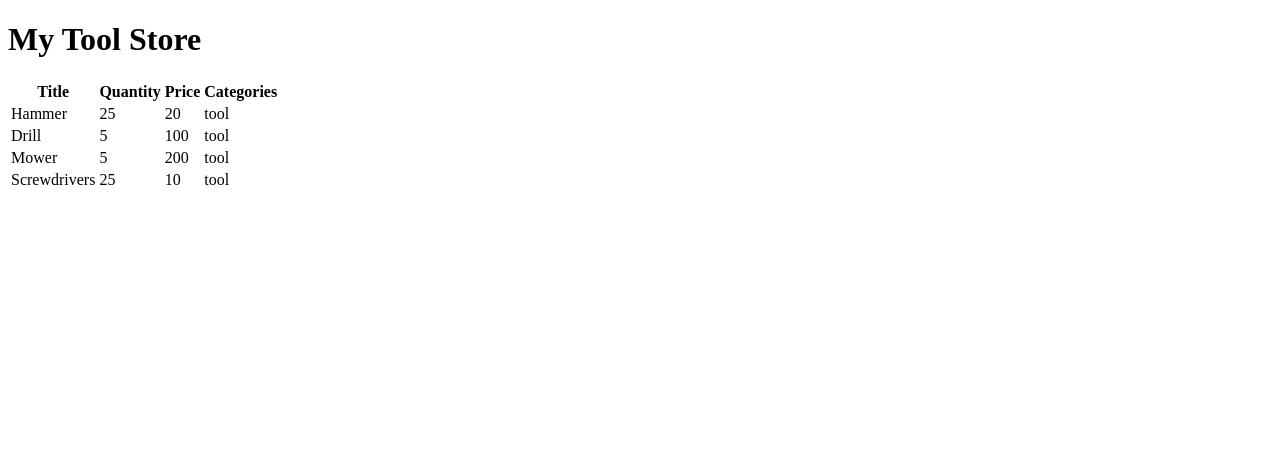
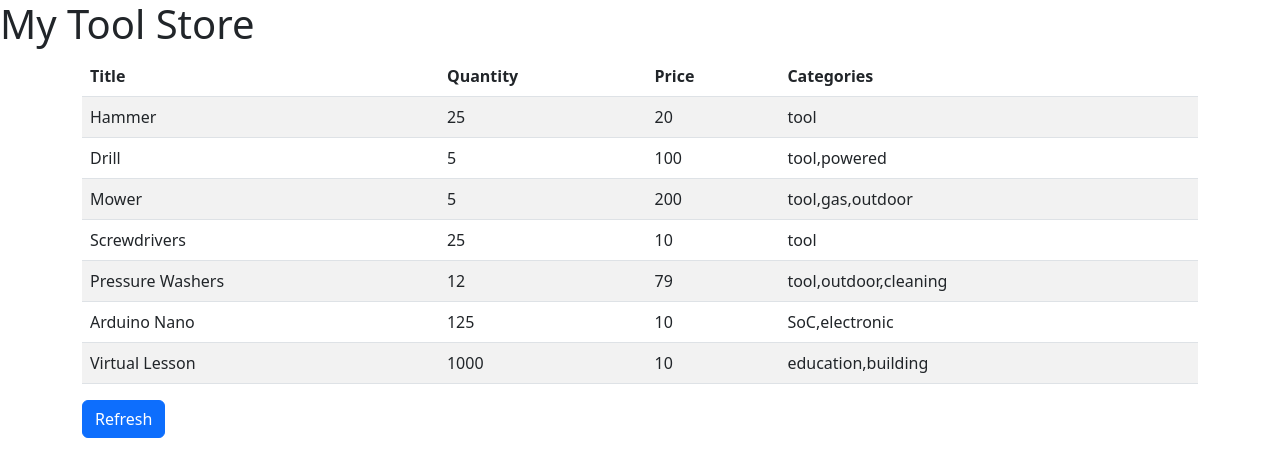
Before and after one commit to MilesRaker/codeup-web-exercises, a website: page ajax-store.html in a window 1280 px wide. Drawn offline with nearby package versions, Linux system fonts and the light colour scheme.

Commit message:
JQuery: Ajax Requests: Requests and Responses: Tool Store Exercise complete

```diff
--- a/ajax-store.html
+++ b/ajax-store.html
@@ -2,12 +2,12 @@
 <html>
 <head>
     <title>Online Store</title>
-</head>
+    <link href="https://cdn.jsdelivr.net/npm/bootstrap@5.2.2/dist/css/bootstrap.min.css" rel="stylesheet" integrity="sha384-Zenh87qX5JnK2Jl0vWa8Ck2rdkQ2Bzep5IDxbcnCeuOxjzrPF/et3URy9Bv1WTRi" crossorigin="anonymous"></head>
 <body>
 
 <h1>My Tool Store</h1>
-
-<table id="products">
+<div class="container">
+    <table id="products" class="table table-striped">
         <thead>
             <tr>
                 <th>Title</th>
@@ -18,8 +18,10 @@
         </thead>
         <tbody id="insertProducts"></tbody>
     </table>
-
-<script src="https://code.jquery.com/jquery-2.2.4.min.js" integrity="sha256-BbhdlvQf/xTY9gja0Dq3HiwQF8LaCRTXxZKRutelT44=" crossorigin="anonymous"></script>
+    <button id="refresh-table" class="btn btn-primary">Refresh</button>
+</div>
+<script src="https://code.jquery.com/jquery-3.6.1.js" integrity="sha256-3zlB5s2uwoUzrXK3BT7AX3FyvojsraNFxCc2vC/7pNI=" crossorigin="anonymous"></script>
+<script src="https://cdn.jsdelivr.net/npm/bootstrap@5.2.2/dist/js/bootstrap.bundle.min.js" integrity="sha384-OERcA2EqjJCMA+/3y+gxIOqMEjwtxJY7qPCqsdltbNJuaOe923+mo//f6V8Qbsw3" crossorigin="anonymous"></script>
 
 <script>
 (function() {
@@ -28,7 +30,7 @@
     $.get("data/inventory.json").done(function(data, status, jqXhr){
         let htmlString = "";
         data.forEach(function(item){
-            htmlString += `<tr><td>${item.title}</td><td>${item.quantity}</td><td>${item.price}</td><td>${item.categories[0]}</td></tr>`;
+            htmlString += `<tr><td>${item.title}</td><td>${item.quantity}</td><td>${item.price}</td><td>${item.categories}</td></tr>`;
         });
         $("#insertProducts").html(htmlString);
     })
@@ -36,8 +38,19 @@
     //       HINT: Your data should come back as a JSON object; use console.log() to inspect
     //             its contents and fields
     //       HINT: You will want to target #insertProducts for your new HTML elements
+
+    $("#refresh-table").click(function(){
+        $.get("data/inventory.json").done(function(data, status, jqXhr){
+            let htmlString = "";
+            data.forEach(function(item){
+                htmlString += `<tr><td>${item.title}</td><td>${item.quantity}</td><td>${item.price}</td><td>${item.categories}</td></tr>`;
+            });
+            // console.log(`Hello from refresh button...`)
+            $("#insertProducts").html(htmlString);
+        })
+    })
+
 })();
 </script>
-
 </body>
 </html>
--- a/data/inventory.json
+++ b/data/inventory.json
@@ -30,5 +30,33 @@
             "tool"
         ],
         "price": 10
+    },
+    {
+        "title": "Pressure Washers",
+        "quantity": 12,
+        "categories": [
+            "tool",
+            "outdoor",
+            "cleaning"
+        ],
+        "price": 79
+    },
+    {
+        "title": "Arduino Nano",
+        "quantity": 125,
+        "categories": [
+            "SoC",
+            "electronic"
+        ],
+        "price": 10
+    },
+    {
+        "title": "Virtual Lesson",
+        "quantity": 1000,
+        "categories": [
+            "education",
+            "building"
+        ],
+        "price": 10
     }
 ]
```
Lines whose indentation alone changed are shown as unchanged.
